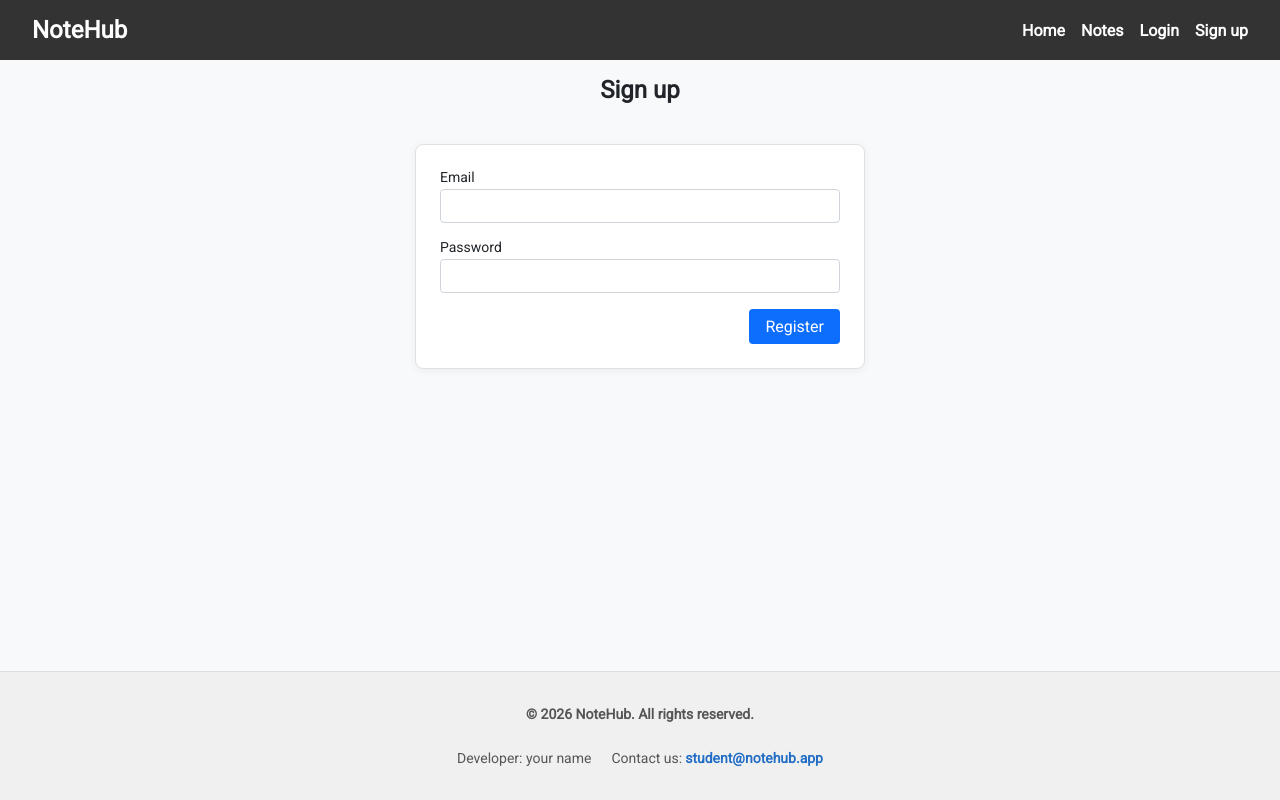
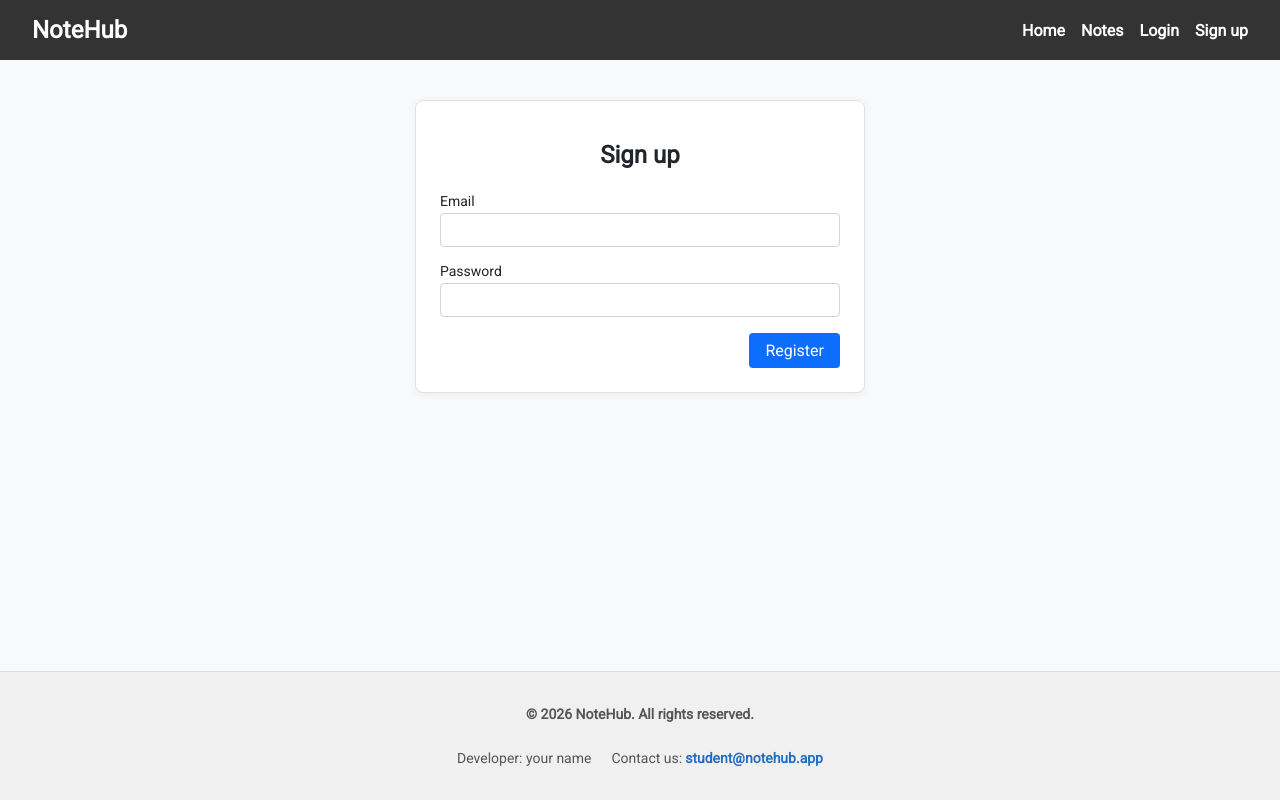
Before and after one commit to MadoSamurai/09-auth, a Next.js app: page /sign-up in a window 1280 px wide. Built offline with nearby package versions, Linux system fonts and the light colour scheme; no server answers.

Commit message:
update signUp page

```diff
--- a/app/(auth routes)/sign-up/page.tsx
+++ b/app/(auth routes)/sign-up/page.tsx
@@ -25,8 +25,8 @@ export default function SignUpPage() {
 
   return (
     <main className={css.mainContent}>
-      <h1 className={css.formTitle}>Sign up</h1>
       <form className={css.form} onSubmit={handleSubmit}>
+        <h1 className={css.formTitle}>Sign up</h1>
         <div className={css.formGroup}>
           <label htmlFor="email">Email</label>
           <input
```
